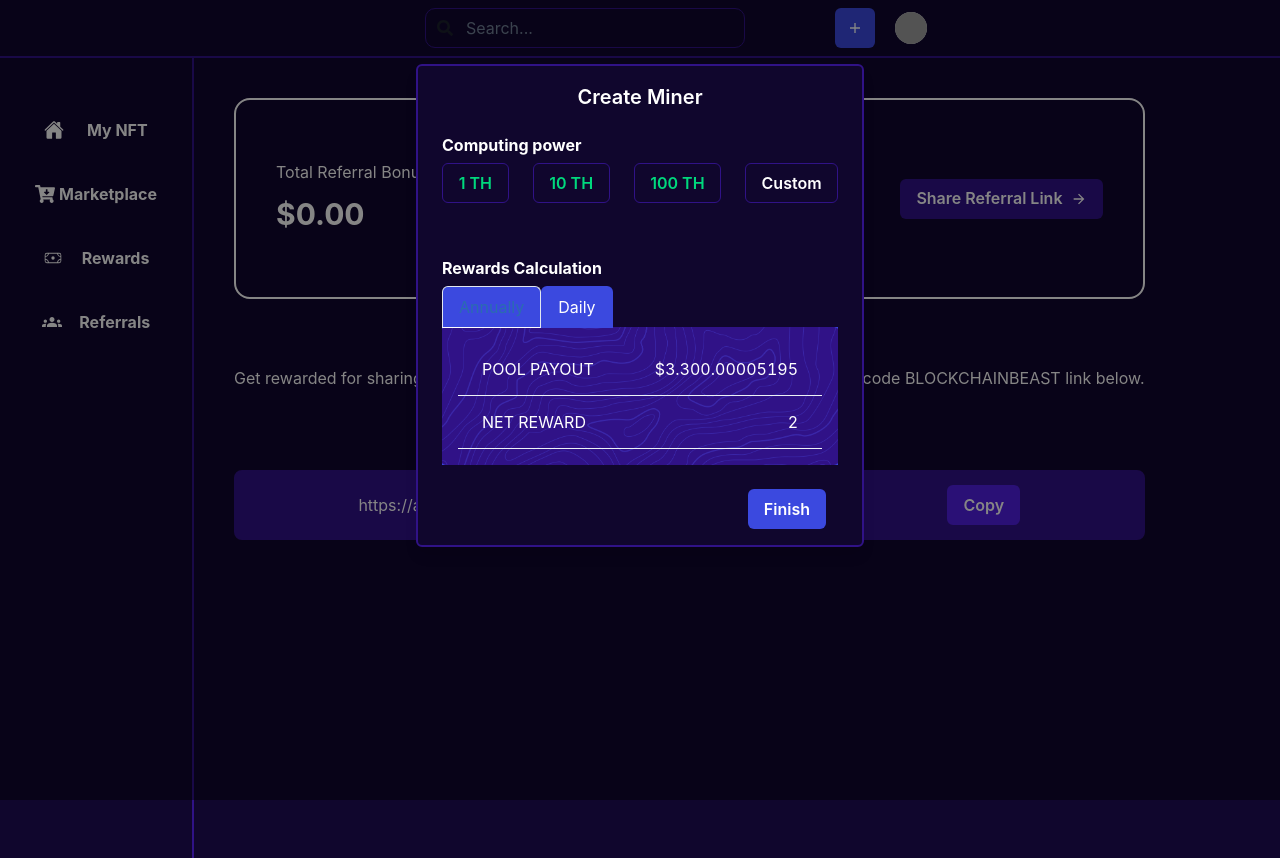
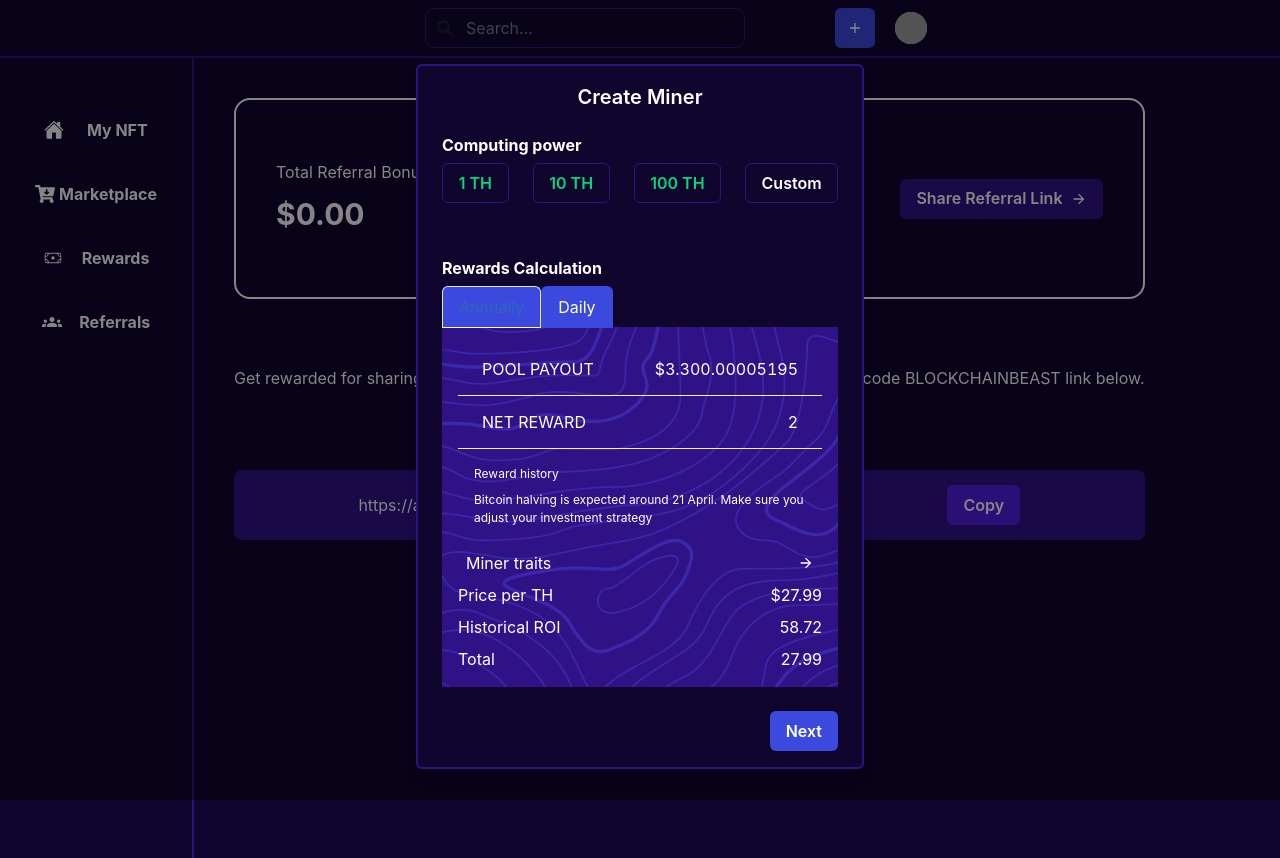
Before and after one commit to Draysongz/mining, a Next.js app: page /referrals in a window 1280 px wide. Both pictures are taken after a click on the button 854 px from the left and 28 px from the top of the page. Built offline with nearby package versions, Linux system fonts and the light colour scheme; grey boxes are pictures that could not be loaded.

Commit message:
Payment modal added. Ngl it doesnt look pretty

```diff
--- a/src/components/Dashboard/createModal.jsx
+++ b/src/components/Dashboard/createModal.jsx
@@ -32,6 +32,8 @@ import NextImage from "next/image";
 import { useState, useEffect } from "react";
 import Miner from "@/pages/api/Controllers/miner";
 import { toast } from "react-toastify";
+import PaymentModal from "./payModal";
+import { ArrowForwardIcon } from "@chakra-ui/icons";
 
 export default function CModal({ user, startMining }) {
   const { isOpen, onOpen, onClose } = useDisclosure();
@@ -130,6 +132,32 @@ export default function CModal({ user, startMining }) {
                         </Tbody>
                       </Table>
                     </TableContainer>
+                    <Stack p={4} fontSize="xs">
+                      <Text>Reward history</Text>
+                      <Text>
+                        Bitcoin halving is expected around 21 April. Make sure
+                        you adjust your investment strategy
+                      </Text>
+                    </Stack>
+
+                    <Flex p={2} align={"center"} justify="space-between">
+                      <Text>Miner traits</Text>
+                      <ArrowForwardIcon />
+                    </Flex>
+                    <Stack>
+                      <Flex align={"center"} justify={"space-between"}>
+                        <Text>Price per TH</Text>
+                        <Text>$27.99</Text>
+                      </Flex>
+                      <Flex align={"center"} justify={"space-between"}>
+                        <Text>Historical ROI</Text>
+                        <Text>58.72</Text>
+                      </Flex>
+                      <Flex align={"center"} justify={"space-between"}>
+                        <Text>Total</Text>
+                        <Text>27.99</Text>
+                      </Flex>
+                    </Stack>
                   </TabPanel>
                   <TabPanel>
                     <p>two!</p>
@@ -140,14 +168,15 @@ export default function CModal({ user, startMining }) {
           </ModalBody>
 
           <ModalFooter>
-            <Button
+            <PaymentModal />
+            {/* <Button
               bg="#3b49df"
               textColor={"white"}
               mr={3}
               onClick={handleStartMining}
             >
-              Finish
-            </Button>
+              Next
+            </Button> */}
           </ModalFooter>
         </ModalContent>
       </Modal>
--- /dev/null
+++ b/src/components/Dashboard/payModal.jsx
@@ -0,0 +1,163 @@
+import {
+  Modal,
+  ModalOverlay,
+  ModalContent,
+  ModalHeader,
+  ModalFooter,
+  ModalBody,
+  ModalCloseButton,
+  useDisclosure,
+  Heading,
+  IconButton,
+  Text,
+  Button,
+  ButtonGroup,
+  Stack,
+  Tabs,
+  TabList,
+  TabPanels,
+  Tab,
+  TabPanel,
+  Flex,
+  Table,
+  Tbody,
+  Tr,
+  Td,
+  TableContainer,
+  Image,
+  FormControl,
+  FormLabel,
+  Select,
+  RadioGroup,
+  Radio,
+  Divider,
+} from "@chakra-ui/react";
+
+export default function PaymentModal() {
+  const { isOpen, onOpen, onClose } = useDisclosure();
+  return (
+    <>
+      <Button bg="#3b49df" color="white" _hover="inherit" onClick={onOpen}>
+        Next
+      </Button>
+
+      <Modal isOpen={isOpen} onClose={onClose}>
+        <ModalOverlay />
+        <ModalContent
+          bg={"#10062D"}
+          border="2px solid #301287"
+          textColor={"#ffffff"}
+        >
+          <ModalHeader textAlign={"center"}>Payment method</ModalHeader>
+          <ModalBody>
+            <Stack>
+              <Text>
+                The miner will belong to you permanently. You'll be able to mint
+                it to your wallet, upgrade it, and resell it anytime.
+              </Text>
+              <Flex p={5}></Flex>
+              <Tabs isFitted variant="enclosed">
+                <TabList>
+                  <Tab>By Card</Tab>
+                  <Tab>By Crypto</Tab>
+                </TabList>
+                <TabPanels>
+                  <TabPanel bg="#3b49df">
+                    <FormControl>
+                      <FormLabel>Country/Region</FormLabel>
+                      <Select placeholder="Select country" textColor={"black"}>
+                        <option>United States of America</option>
+                        <option>Nigeria</option>
+                      </Select>
+                    </FormControl>
+                    <Flex p={2}>
+                      <Text fontSize="xs">
+                        For more payment options select another country or
+                        region
+                      </Text>
+                    </Flex>
+                    <RadioGroup>
+                      <Radio>By Card</Radio>
+                    </RadioGroup>
+                    <Flex p={2}></Flex>
+                    <Text fontSize="xs">
+                      The payment will be processed by a third party. By paying,
+                      you agree to buy virtual Miners NFT and automatically add
+                      them to your collection.
+                    </Text>
+                    <Flex p={2}></Flex>
+                    <Stack>
+                      <Flex align={"center"} justify={"space-between"}>
+                        <Text>Price per TH</Text>
+                        <Text>$27.99</Text>
+                      </Flex>
+                      <Flex align={"center"} justify={"space-between"}>
+                        <Text>Historical ROI</Text>
+                        <Text>58.72</Text>
+                      </Flex>
+                      <Flex align={"center"} justify={"space-between"}>
+                        <Flex>
+                          <Text>Total</Text>
+                        </Flex>
+                        <Stack align={"end"}>
+                          <Text>83.58</Text>
+                          <Text>29.14 USD</Text>
+                          <Text>Includes fee 1.15 USD</Text>
+                        </Stack>
+                      </Flex>
+                      <Divider />
+                      <Flex>
+                        <Text>Promo code</Text>
+                      </Flex>
+                    </Stack>
+                  </TabPanel>
+                  <TabPanel>
+                    <RadioGroup defaultValue="1">
+                      <Stack>
+                        <Radio value="1">Miner</Radio>
+                        <Radio value="2">USDT</Radio>
+                        <Radio value="3">Binance Pay</Radio>
+                      </Stack>
+                    </RadioGroup>
+                    <Flex p={5}></Flex>
+                    <Stack>
+                      <Flex align={"center"} justify={"space-between"}>
+                        <Text>Price per TH</Text>
+                        <Text>$27.99</Text>
+                      </Flex>
+                      <Flex align={"center"} justify={"space-between"}>
+                        <Text>Historical ROI</Text>
+                        <Text>58.72</Text>
+                      </Flex>
+                      <Flex align={"center"} justify={"space-between"}>
+                        <Flex>
+                          <Text>Total</Text>
+                        </Flex>
+                        <Stack align={"end"}>
+                          <Text>83.58</Text>
+                          <Text>29.14 USD</Text>
+                          <Text>Includes fee 1.15 USD</Text>
+                        </Stack>
+                      </Flex>
+                      <Divider />
+                      <Flex>
+                        <Text>Promo code</Text>
+                      </Flex>
+                    </Stack>
+                  </TabPanel>
+                </TabPanels>
+              </Tabs>
+            </Stack>
+          </ModalBody>
+
+          <ModalFooter>
+            <Button onClick={onClose}>Back</Button>
+            <Button bg="#3b49df" textColor={"white"} mr={3}>
+              Pay
+            </Button>
+          </ModalFooter>
+        </ModalContent>
+      </Modal>
+    </>
+  );
+}
```
